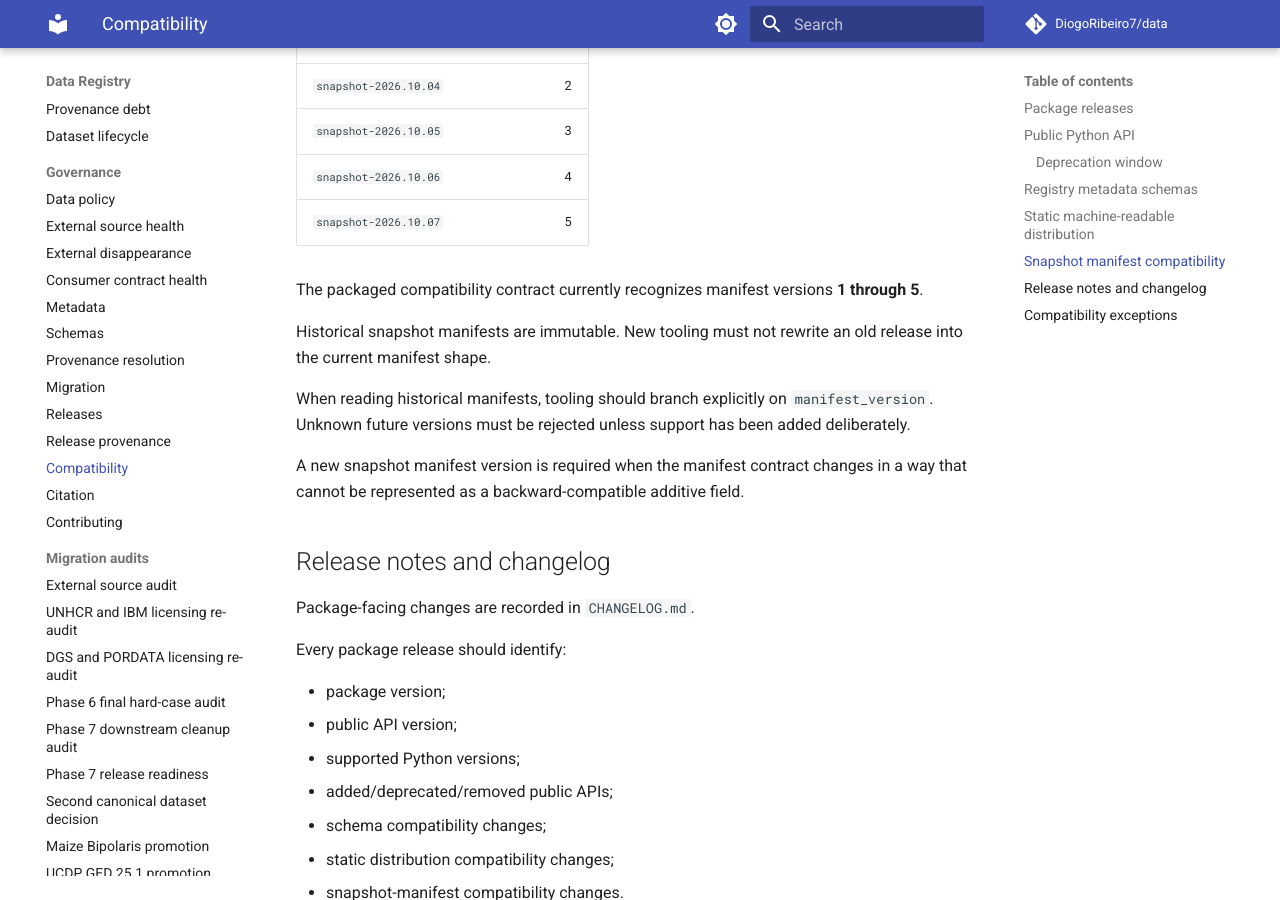
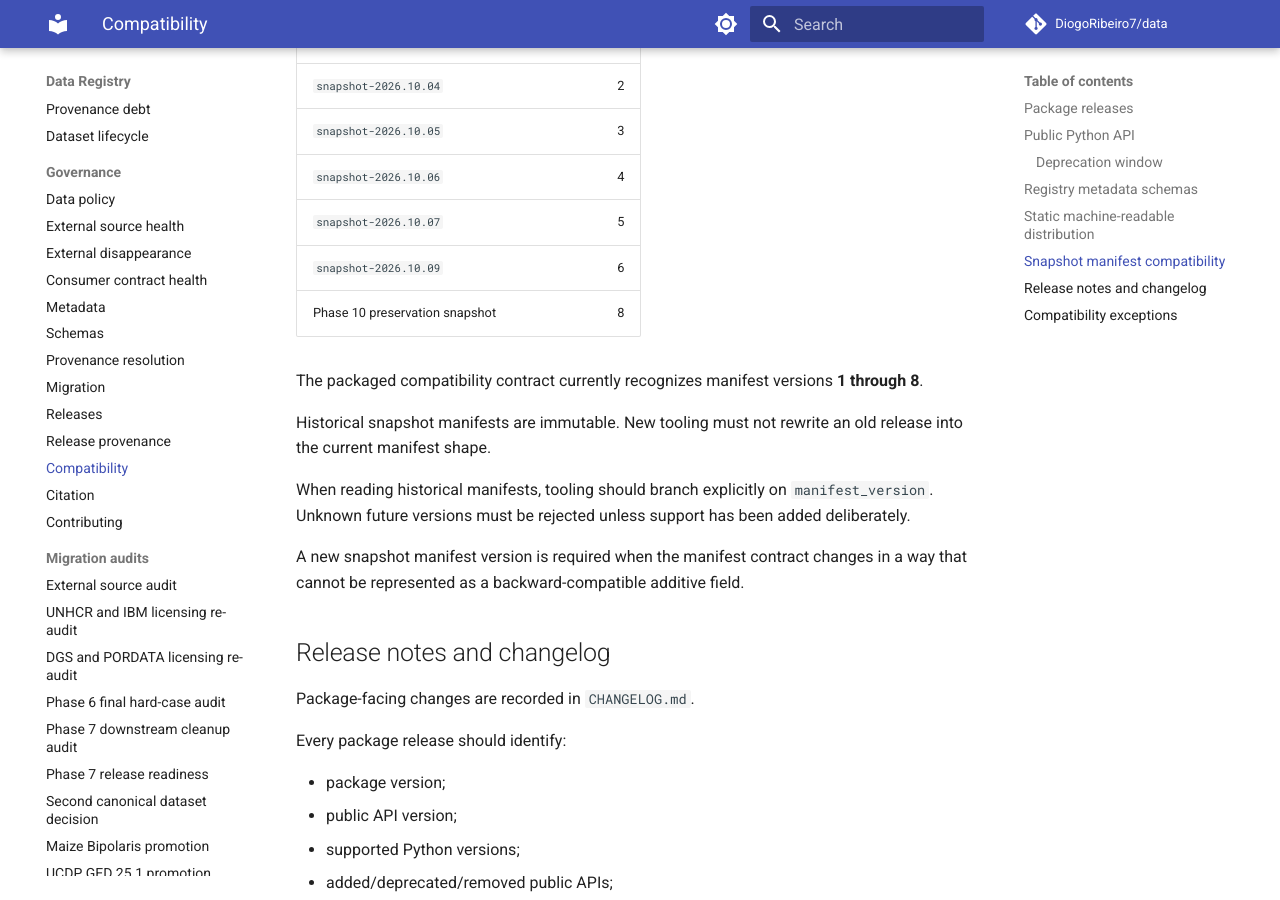
Before and after one commit to DiogoRibeiro7/data, an MkDocs documentation site: the page built from docs/COMPATIBILITY.md, in a window 1280 px wide and 900 px high, scrolled down 2725 px. Built offline with MkDocs 1.6.1 and Material for MkDocs 9.7.7, drawn with Linux system fonts in a browser that asks for light colours; comment, search, counter and statistics services are not loaded.

Commit message:
docs: extend manifest compatibility through v8

```diff
--- a/docs/COMPATIBILITY.md
+++ b/docs/COMPATIBILITY.md
@@ -117,9 +117,11 @@ Immutable snapshot releases have historically used manifest versions:
 | `snapshot-2026.10.05` | 3 |
 | `snapshot-2026.10.06` | 4 |
 | `snapshot-2026.10.07` | 5 |
+| `snapshot-2026.10.09` | 6 |
+| Phase 10 preservation snapshot | 8 |
 
 The packaged compatibility contract currently recognizes manifest versions
-**1 through 5**.
+**1 through 8**.
 
 Historical snapshot manifests are immutable. New tooling must not rewrite an
 old release into the current manifest shape.
```
